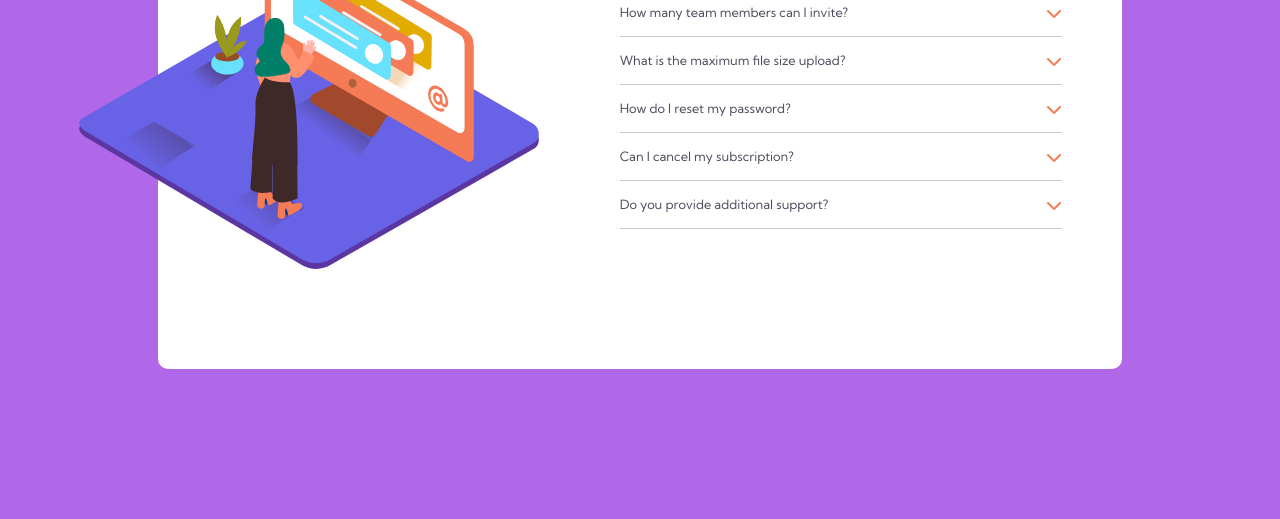
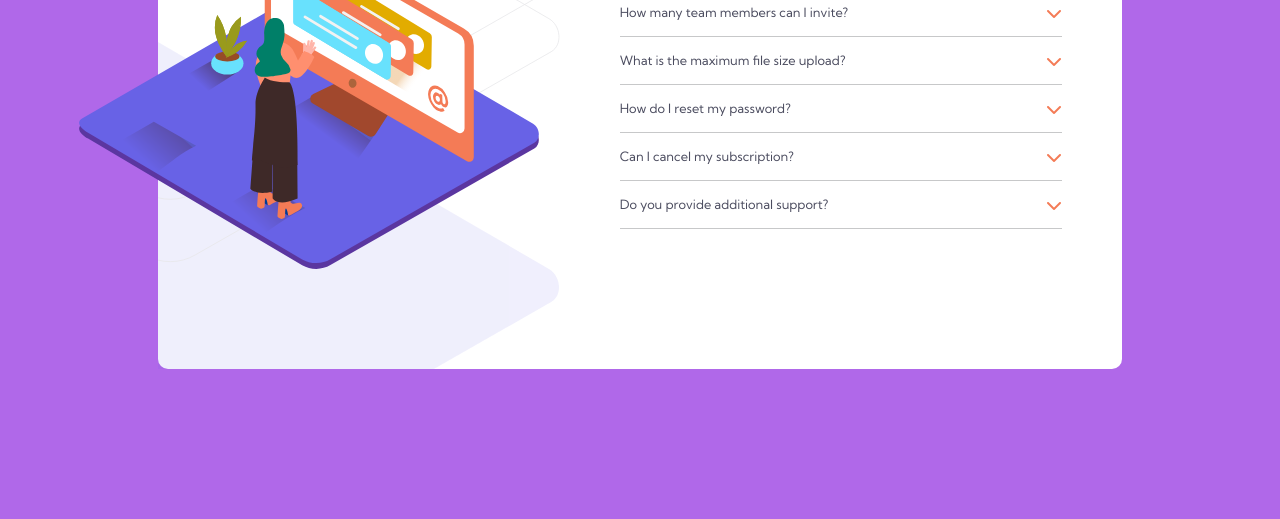
Before and after one commit to jovacodepen/faq-accordion, a plain HTML site: page index.html in a window 1280 px wide. Shown: the part 281-800 px from the top of the page. Drawn offline with nearby package versions, Linux system fonts and the light colour scheme.

Commit message:
Update styles.css

```diff
--- a/dist/css/styles.css
+++ b/dist/css/styles.css
@@ -69,7 +69,7 @@ p {
 
 @media screen and (min-width: 1024px) {
   .container .row .img-col {
-    background-image: url("./img/bg-pattern-desktop.svg");
+    background-image: url("../img/bg-pattern-desktop.svg");
     background-position: 100%, -100%;
     background-size: 200%;
     background-repeat: no-repeat;
```
